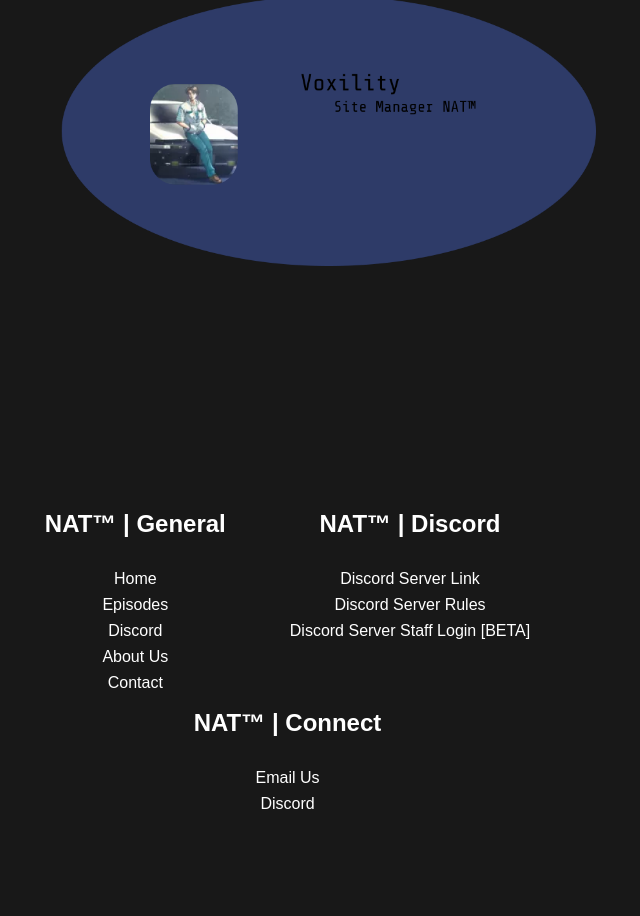
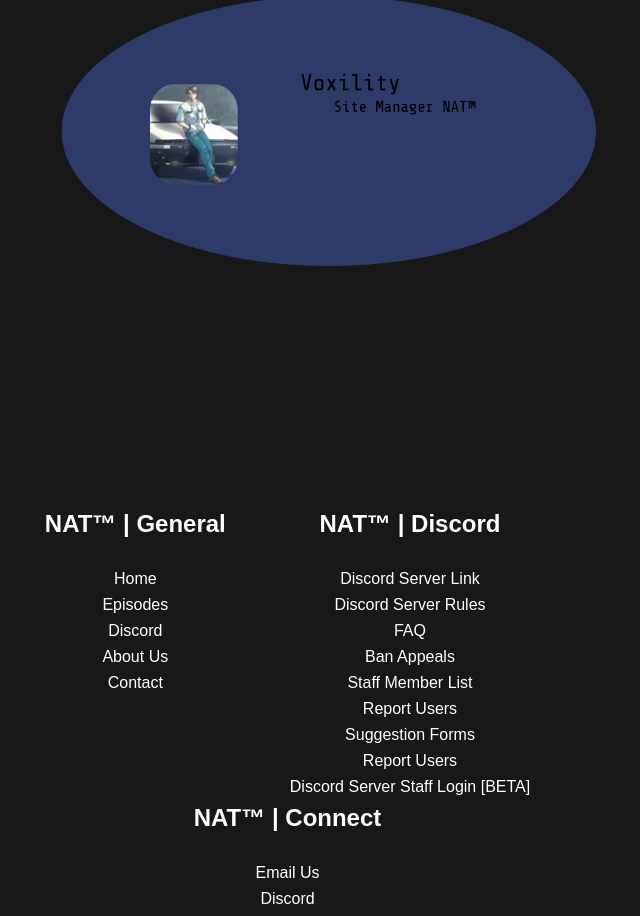
Before and after one commit to NATPodcastOfficial/NATPodcastOfficial.github.io, a website: page src/screens/home.html in a window 1280 px wide. Shown: the part 2359-3275 px from the top of the page, without its empty margins (308-948 px from the left). Before the commit the page ends 3253 px from the top, so only its background shows below. Drawn offline with nearby package versions, Linux system fonts and the light colour scheme.

Commit message:
Update home.html

```diff
--- a/src/screens/home.html
+++ b/src/screens/home.html
@@ -65,8 +65,14 @@
                             </div>
                             <div class="footer-heading footerTwo">
                                 <h2 class="footerHeadingTitle">NAT™ | Discord</h2>
-                                <a href="https://discord.gg/natpodcast" class="footerBtn">Discord Server Link</a>
-                                <a href="#" class="footerBtn">Discord Server Rules</a>
+                                <a href="https://discord.gg/natpodcast" id="discordServerBtnLink" class="footerBtn">Discord Server Link</a>
+                                <a href="discord/serverrules.html" class="footerBtn">Discord Server Rules</a>
+                                <a href="#" class="footerBtn">FAQ</a>
+                                <a href="#" class="footerBtn">Ban Appeals</a>
+                                <a href="#" class="footerBtn">Staff Member List</a>
+                                <a href="#" class="footerBtn">Report Users</a>
+                                <a href="#" class="footerBtn">Suggestion Forms</a>
+                                <a href="#" class="footerBtn">Report Users</a>
                                 <a href="#" class="footerBtn">Discord Server Staff Login [BETA]</a>
                             </div>
                             <div class="footer-heading footerThree">
```
